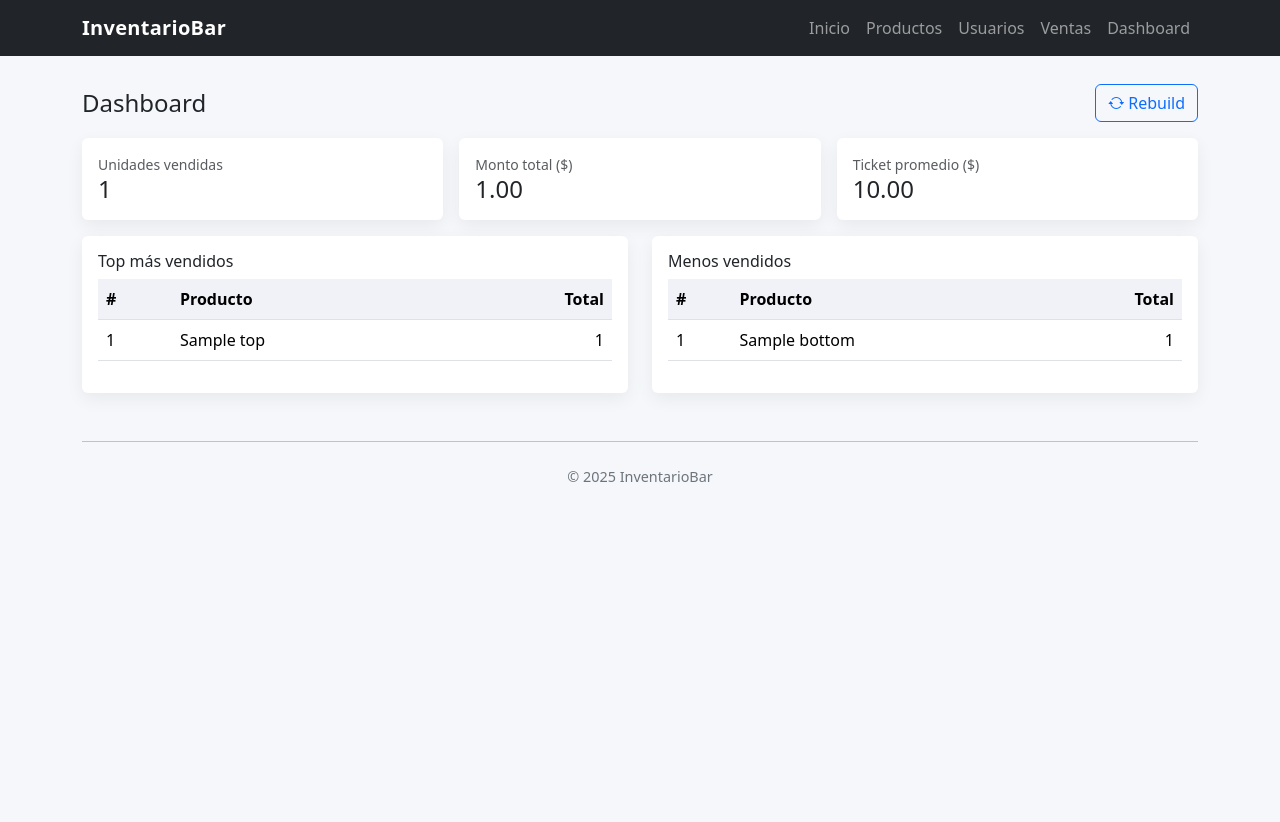
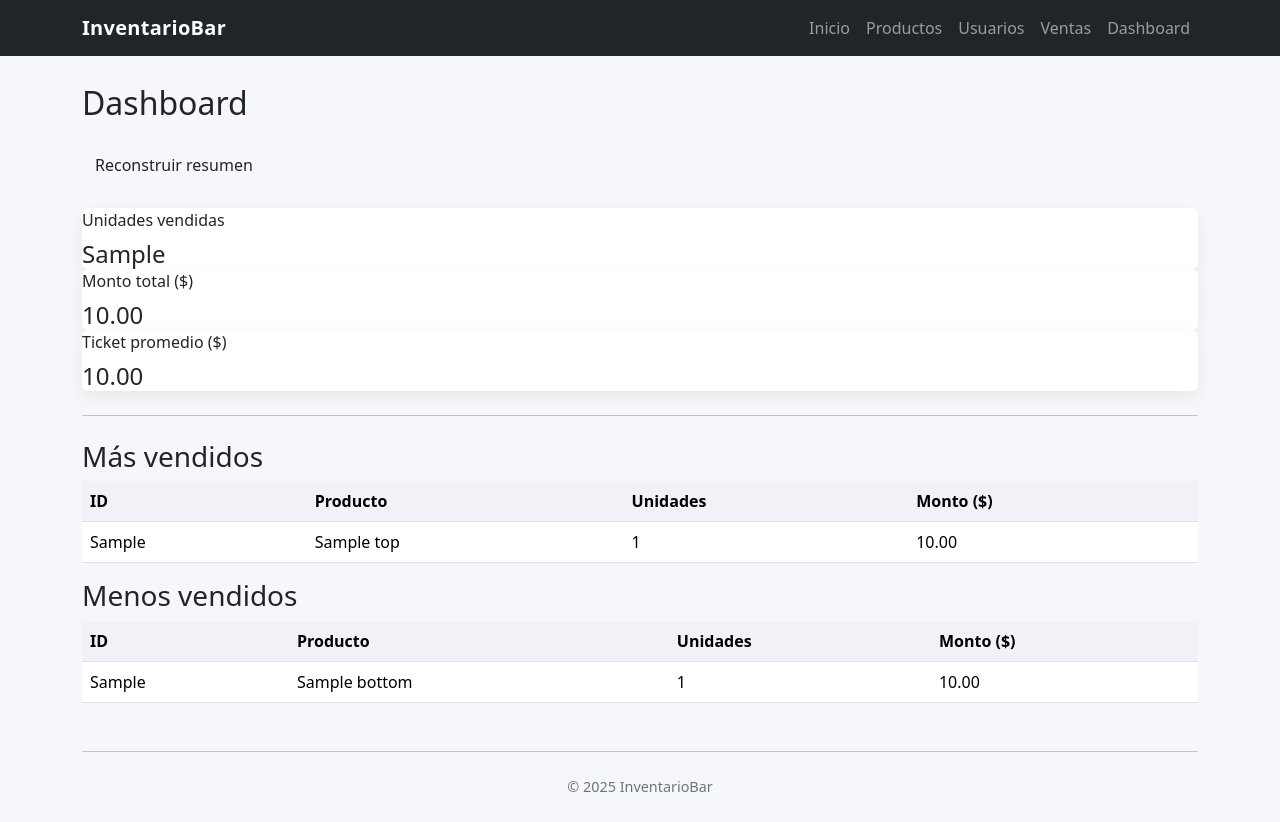
Before and after one commit to Sergio-LTS/InventarioBar, a FastAPI app: template app/templates/web/dashboard.html in a window 1280 px wide. Before the commit the page ends 482 px from the top, so only its background shows below. Run offline with FastAPI, Linux system fonts and the light colour scheme; the template is opened without the code that fills it: most values are stand-ins (such as "Sample title", 1, 10 or a date in 2020); parts of the project's set-up code (start-up, migrations or seed data) failed here and were passed over.

Commit message:
html ventas1

```diff
--- a/app/templates/web/dashboard.html
+++ b/app/templates/web/dashboard.html
@@ -1,78 +1,73 @@
 {% extends "web/base.html" %}
-{% block title %}Dashboard · InventarioBar{% endblock %}
+{% block title %}Dashboard{% endblock %}
 
 {% block content %}
-<div class="d-flex align-items-center justify-content-between mb-3">
-  <h1 class="h4 mb-0">Dashboard</h1>
-  <form action="/web/dashboard/rebuild" method="post" onsubmit="return confirm('¿Reconstruir resúmenes?')">
-    <button class="btn btn-outline-primary"><i class="bi bi-arrow-repeat me-1"></i>Rebuild</button>
+<h2 class="mb-4">Dashboard</h2>
+
+<form action="/web/dashboard/rebuild" method="post" class="mb-4">
+  <button type="submit" class="btn">Reconstruir resumen</button>
 </form>
+
+<div class="cards-grid">
+  <div class="card">
+    <div class="card-title">Unidades vendidas</div>
+    <div class="h4 mb-0">{{ resumen.unidades_vendidas }}</div>
   </div>
-
-<div class="row g-3 mb-3">
-  <div class="col-md-4">
-    <div class="card p-3">
-      <div class="text-muted small">Unidades vendidas</div>
-      <div class="h4 mb-0">{{ resumen.total_unidades }}</div>
+  <div class="card">
+    <div class="card-title">Monto total ($)</div>
+    <div class="h4 mb-0">{{ '%.2f'|format(resumen.monto_total) }}</div>
   </div>
-  </div>
-  <div class="col-md-4">
-    <div class="card p-3">
-      <div class="text-muted small">Monto total ($)</div>
-      <div class="h4 mb-0">{{ '%.2f'|format(resumen.total_ventas) }}</div>
-    </div>
-  </div>
-  <div class="col-md-4">
-    <div class="card p-3">
-      <div class="text-muted small">Ticket promedio ($)</div>
+  <div class="card">
+    <div class="card-title">Ticket promedio ($)</div>
     <div class="h4 mb-0">{{ '%.2f'|format(resumen.ticket_promedio) }}</div>
   </div>
 </div>
-</div>
 
-<div class="row g-4">
-  <div class="col-lg-6">
-    <div class="card p-3">
-      <h2 class="h6">Top más vendidos</h2>
-      <div class="table-responsive">
-        <table class="table align-middle">
-          <thead><tr><th>#</th><th>Producto</th><th class="text-end">Total</th></tr></thead>
+<hr class="my-4"/>
+
+<h3 class="mb-2">Más vendidos</h3>
+<table class="table">
+  <thead>
+    <tr>
+      <th>ID</th><th>Producto</th><th>Unidades</th><th>Monto ($)</th>
+    </tr>
+  </thead>
   <tbody>
+  {% if top and top|length > 0 %}
     {% for r in top %}
       <tr>
-              <td>{{ loop.index }}</td>
+        <td>{{ r.id_producto }}</td>
         <td>{{ r.nombre }}</td>
-              <td class="text-end">{{ r.total_vendido }}</td>
+        <td>{{ r.total_vendido }}</td>
+        <td>{{ '%.2f'|format(r.monto_total) }}</td>
       </tr>
+    {% endfor %}
   {% else %}
-            <tr><td colspan="3" class="text-center text-muted py-4">Sin datos</td></tr>
-          {% endfor %}
+    <tr><td colspan="4" class="muted">Sin datos</td></tr>
+  {% endif %}
   </tbody>
 </table>
-      </div>
-    </div>
-  </div>
 
-  <div class="col-lg-6">
-    <div class="card p-3">
-      <h2 class="h6">Menos vendidos</h2>
-      <div class="table-responsive">
-        <table class="table align-middle">
-          <thead><tr><th>#</th><th>Producto</th><th class="text-end">Total</th></tr></thead>
+<h3 class="mb-2">Menos vendidos</h3>
+<table class="table">
+  <thead>
+    <tr>
+      <th>ID</th><th>Producto</th><th>Unidades</th><th>Monto ($)</th>
+    </tr>
+  </thead>
   <tbody>
+  {% if bottom and bottom|length > 0 %}
     {% for r in bottom %}
       <tr>
-              <td>{{ loop.index }}</td>
+        <td>{{ r.id_producto }}</td>
         <td>{{ r.nombre }}</td>
-              <td class="text-end">{{ r.total_vendido }}</td>
+        <td>{{ r.total_vendido }}</td>
+        <td>{{ '%.2f'|format(r.monto_total) }}</td>
       </tr>
+    {% endfor %}
   {% else %}
-            <tr><td colspan="3" class="text-center text-muted py-4">Sin datos</td></tr>
-          {% endfor %}
+    <tr><td colspan="4" class="muted">Sin datos</td></tr>
+  {% endif %}
   </tbody>
 </table>
-      </div>
-    </div>
-  </div>
-</div>
 {% endblock %}
```
Also changed, not shown: app/crud.py (+12 -8 lines). Lines whose indentation alone changed are shown as unchanged.
